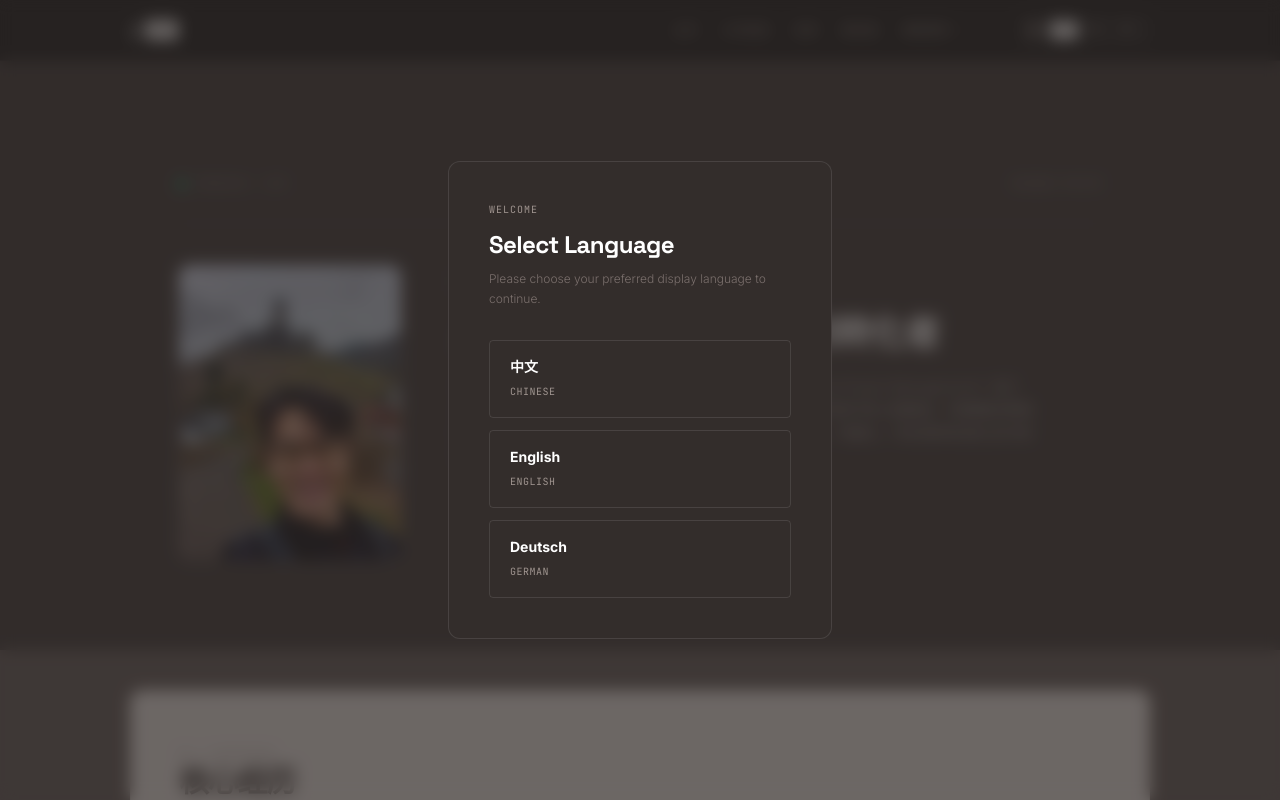
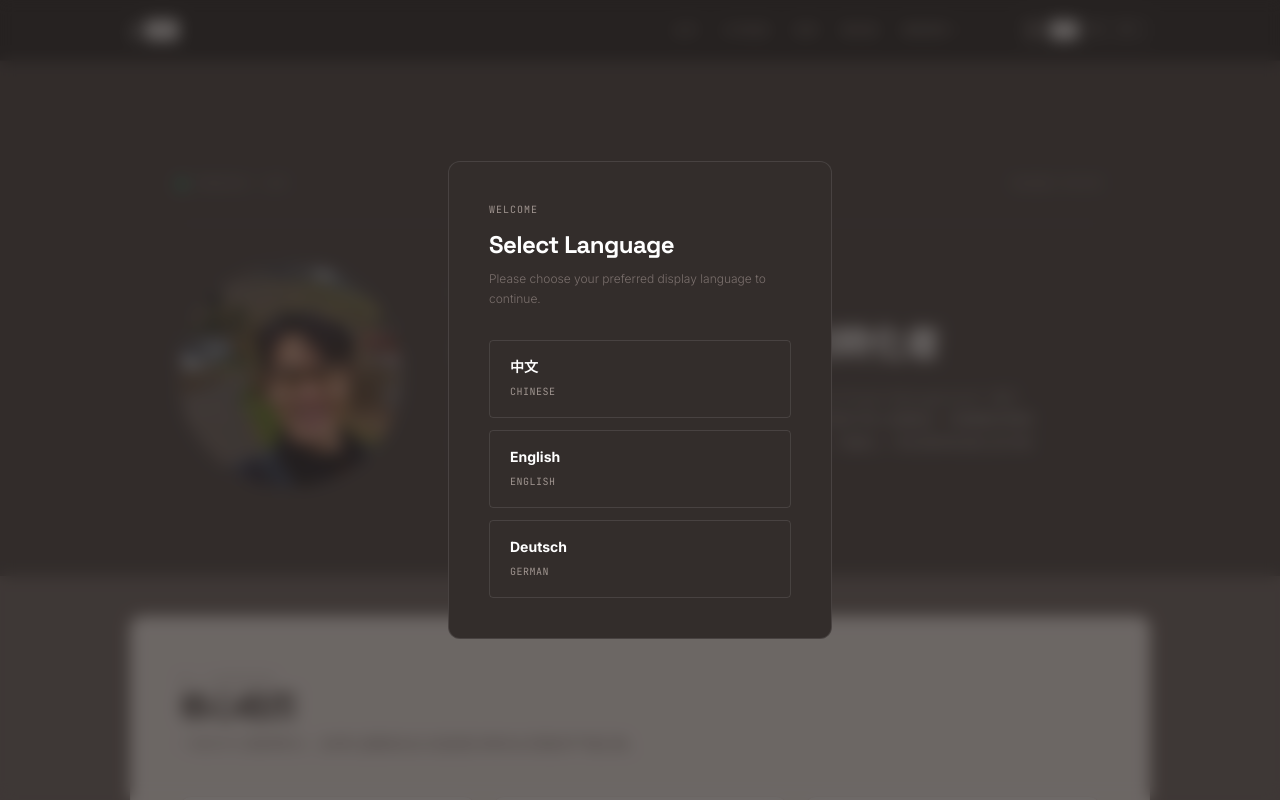
Before and after one commit to laizheqixi-web/design-web, a React (Vite) app: page / in a window 1280 px wide. Shown: the top 800 px of the page. Built offline with nearby package versions, Linux system fonts and the light colour scheme; a web font is replaced by a local one.

Commit message:
Update profile photo crop position and circular style

```diff
--- a/src/App.tsx
+++ b/src/App.tsx
@@ -198,9 +198,9 @@ export default function App() {
             </div>
 
             {/* Content */}
-            <div className="flex flex-col md:flex-row items-stretch gap-10 md:gap-14">
-              <div className="flex-shrink-0 w-40 md:w-48 lg:w-56 rounded-xl overflow-hidden" style={{ border: '1px solid rgba(255,255,255,0.08)' }}>
-                <img src="/b8afd71a6e77ea46e2e2816f9a3447d2.jpg" alt="Profile" className="w-full h-full object-cover object-center" />
+            <div className="flex flex-col md:flex-row items-center gap-10 md:gap-14">
+              <div className="flex-shrink-0 w-40 h-40 md:w-48 md:h-48 lg:w-56 lg:h-56 rounded-full overflow-hidden" style={{ border: '1px solid rgba(255,255,255,0.08)' }}>
+                <img src="/b8afd71a6e77ea46e2e2816f9a3447d2.jpg" alt="Profile" className="w-full h-full object-cover" style={{ objectPosition: '100% 100%' }} />
               </div>
               <div className="flex-1 space-y-5 md:pt-1">
                 <span className="inline-block text-sm font-mono tracking-widest font-bold uppercase pl-2.5"
```
